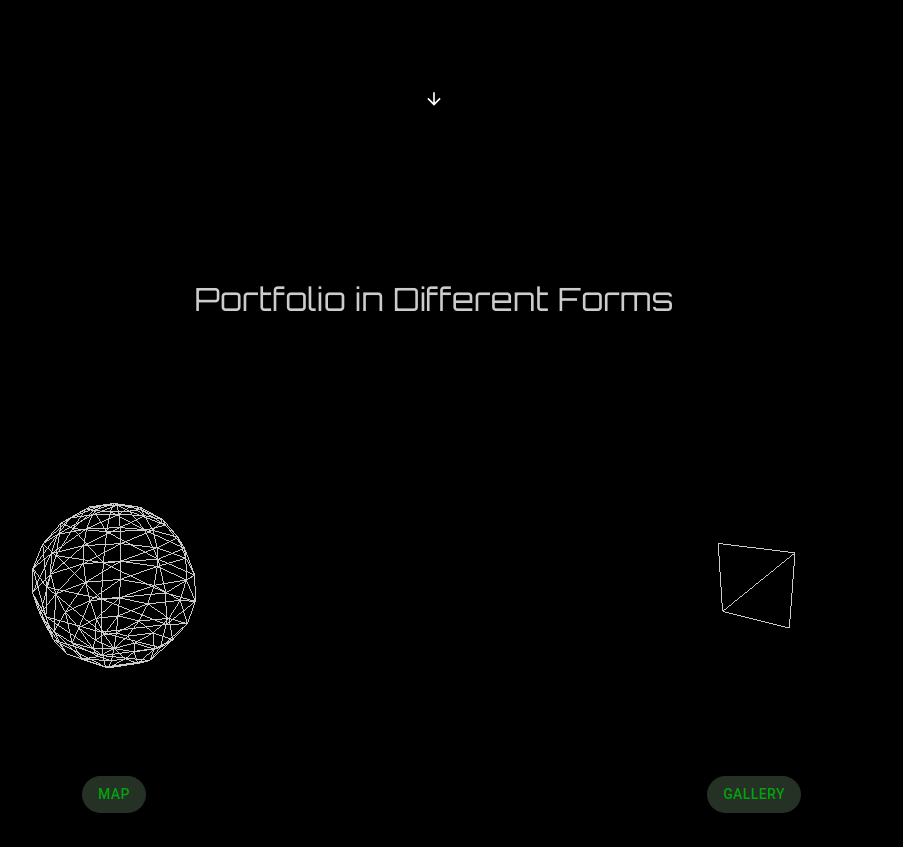
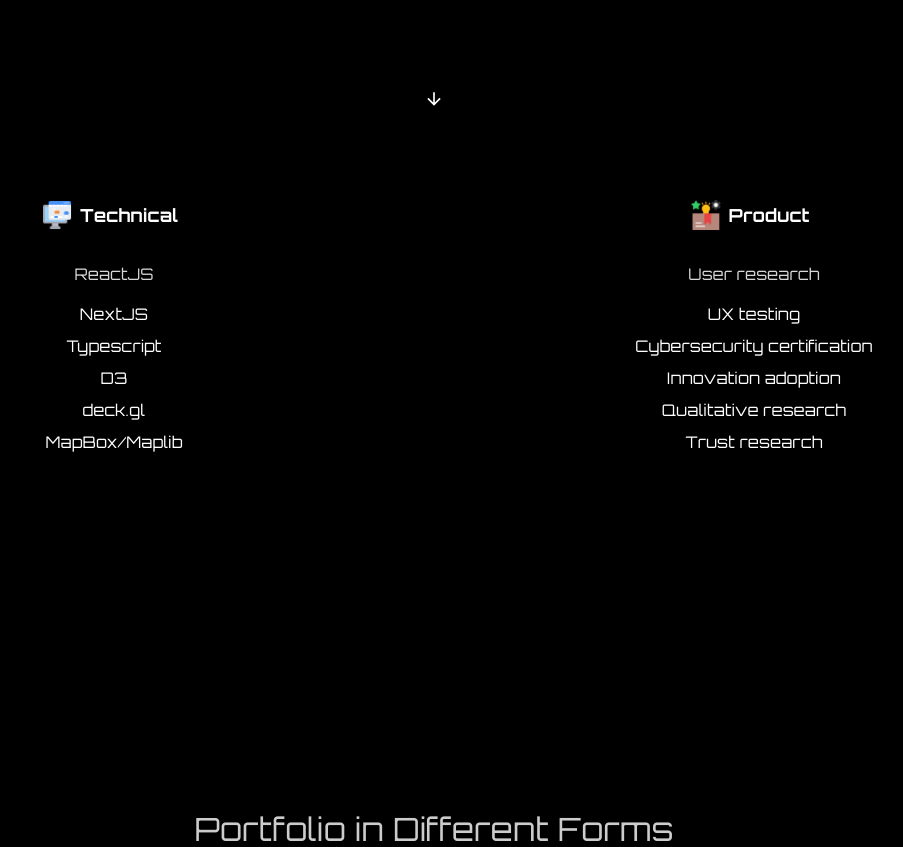
Before and after one commit to LinVince/portfolioMap, a React (Vite) app: page / in a window 1280 px wide. Shown: the part 680-1527 px from the top of the page, without its empty margins (206-1109 px from the left). Built offline with nearby package versions, Linux system fonts and the light colour scheme.

Commit message:
add skill section

```diff
--- a/src/components/AnimatedTexts.tsx
+++ b/src/components/AnimatedTexts.tsx
@@ -7,7 +7,7 @@
 gsap.registerPlugin(TextPlugin);
 const fontFamily = "Orbitron, sans-serif";
 
-const AnimatedTextsComponent = () => {
+export const AnimatedTextsComponent = () => {
   const isDevice = useMediaQuery("(max-width:600px)");
   const fontSize = isDevice ? "5vw" : "2vw";
   return (
@@ -159,4 +159,115 @@
   );
 };
 
-export default AnimatedTextsComponent;
+interface TextFadeProps {
+  DOM_array: string[];
+  Icon_path: string | "";
+  title: string;
+  content: string[][];
+}
+
+export function TextFade({
+  DOM_array,
+  Icon_path,
+  title,
+  content,
+}: TextFadeProps) {
+  useEffect(() => {
+    const tl = gsap.timeline({ repeat: -1 });
+
+    DOM_array.map((d) => {
+      tl.to(`${d} > *`, {
+        y: 0,
+        opacity: 1,
+        duration: 1,
+        stagger: 0.2,
+      });
+      tl.to(`${d} > *`, {
+        y: -50,
+        opacity: 0,
+        duration: 1,
+        stagger: 0.2,
+        delay: 4,
+      });
+    });
+  }, []);
+
+  return (
+    <>
+      {/* The Column of Skills */}
+      <Box
+        flex="1 1 300px"
+        flexDirection="column"
+        justifyContent="center"
+        p={{ xs: 5, md: 10 }}
+      >
+        <Box
+          sx={{
+            display: "flex",
+            alignItems: "center",
+            justifyContent: "center",
+          }}
+        >
+          <img
+            src={Icon_path}
+            alt={Icon_path}
+            width={0}
+            height={0}
+            style={{ width: "30px", height: "30px", objectFit: "contain" }}
+          />
+          <Typography
+            sx={{
+              fontFamily: { fontFamily }, // Ensure font family is referenced correctly
+              fontWeight: 600,
+              fontSize: "18px",
+              px: 1,
+            }}
+          >
+            {title}
+          </Typography>
+        </Box>
+
+        <Box
+          sx={{
+            position: "relative",
+            width: "100%",
+            height: "300px",
+            marginTop: 5,
+            display: "flex",
+            justifyContent: "center",
+          }}
+        >
+          {DOM_array.map((d, i) => (
+            <Box
+              key={i} // Use a unique key for each mapped component
+              id={d.slice(1)} // Removing the '#' or similar character
+              sx={{
+                position: "absolute",
+                top: 0,
+                display: "flex",
+                flexDirection: "column",
+              }}
+            >
+              {content[i].map((c, index) => (
+                <Typography
+                  key={index} // Ensure each Typography has a unique key
+                  sx={{
+                    opacity: 0,
+                    fontSize: "16px",
+                    fontFamily: { fontFamily }, // Fix font family reference here too
+                    fontWeight: 400,
+                    whiteSpace: "nowrap",
+                    mb: 1,
+                    textAlign: "center",
+                  }}
+                >
+                  {c}
+                </Typography>
+              ))}
+            </Box>
+          ))}
+        </Box>
+      </Box>
+    </>
+  );
+}
--- a/src/data/FrontPageIntro.ts
+++ b/src/data/FrontPageIntro.ts
@@ -1 +1,21 @@
-export const intro = ["Hi, I'm Yueh, a fullstack developer / product designer.", "I've been working in cybersecurity and data visualization for years.", "Check my standout projects!"]
+export const intro = ["Hi, I'm Yueh, a fullstack developer / product designer.", "I've been working in cybersecurity and data visualization for years."]
+
+export const technical_skill = [
+    [
+    'ReactJS',
+    'NextJS',
+    'Typescript',
+    'D3',
+    'deck.gl',
+    'MapBox/Maplib'
+],
+[
+    'Python',
+    'Dash Plotly',
+    'Pandas',
+    'Flask',
+    'Django',
+    'RESTApi']
+]
+
+export const product_skill = [['User research', 'UX testing','Cybersecurity certification', 'Innovation adoption', 'Qualitative research','Trust research'],['Product roadmap','Competitive analysis', 'Value proposition',]]
--- a/src/pages/Economy.tsx
+++ b/src/pages/Economy.tsx
@@ -330,11 +330,11 @@
             Why is the category "Vegetable" fluctuate so much?
           </Typography>
           <Typography variant="body1" fontWeight={400} mb={2}>
-            We can see the CPI of vegetables rocketed especially in summer. You
-            can also use the lever below to check the CPI value in August. Many
-            news reports mentioning the rise is due to severe weather conditions
-            or droughts. It has become an expected phenomenon that the price of
-            vegetables tends to rise in the summer.
+            The CPI for vegetables tends to spike, especially during the summer
+            months. You can use the lever below to check the CPI value for
+            August. Many news reports attribute this increase to severe weather
+            conditions or droughts. It's become an anticipated pattern that
+            vegetable prices rise significantly during the summer.
           </Typography>
           <Typography variant="body1" fontWeight={400} mb={2}>
             <Link
@@ -349,12 +349,13 @@
             2018?
           </Typography>
           <Typography variant="body1" fontWeight={400} mb={2}>
-            Please use the lever and switch the date to 2018 - 2023. We can see
-            the category "Meat and Fish" has risen to become the top 2 items
-            with the highest CPI value. According to some reports, it may be due
-            to the rising incomes, changing diets. There are also more and more
-            middle-class families. The situation leads to the rise of the demand
-            for fishes and meat.
+            Please use the lever and switch the date to 2018 - 2023. The
+            category "Meat and Fish" has risen to become one of the top two
+            items with the highest CPI value. This increase is likely driven by
+            rising incomes, changing dietary preferences, and the growth of the
+            middle class. As more families move into the middle class, the
+            demand for meat and fish has significantly increased, pushing up
+            prices in this category.
           </Typography>
           <Link href="https://agronfoodprocessing.com/rising-incomes-and-shifting-diets-propel-a-surge-in-fish-consumption-across-india/">
             Relevant Article
--- a/src/pages/HomePage.tsx
+++ b/src/pages/HomePage.tsx
@@ -1,12 +1,26 @@
 import ThreeJSPage from "../components/ThreeJSPage";
-import { TypeWritterEffect } from "../components/AnimatedTexts";
-
-import { intro } from "../data/FrontPageIntro";
+import { TypeWritterEffect, TextFade } from "../components/AnimatedTexts";
+import { intro, technical_skill, product_skill } from "../data/FrontPageIntro";
+import { Box } from "@mui/material";
 
 function HomePage() {
   return (
     <>
       <TypeWritterEffect Text={intro} />
+      <Box sx={{ display: "flex", flexWrap: "wrap" }}>
+        <TextFade
+          DOM_array={["#technical_skill_1", "#technical_skill_2"]}
+          Icon_path="../image/technical skill.png"
+          title="Technical"
+          content={technical_skill}
+        />
+        <TextFade
+          DOM_array={["#product_skill_1"]}
+          Icon_path="../image/product.png"
+          title="Product"
+          content={product_skill}
+        />
+      </Box>
       <ThreeJSPage />
     </>
   );
```
Also changed, not shown: public/image/product.png (added), public/image/technical skill.png (added).
